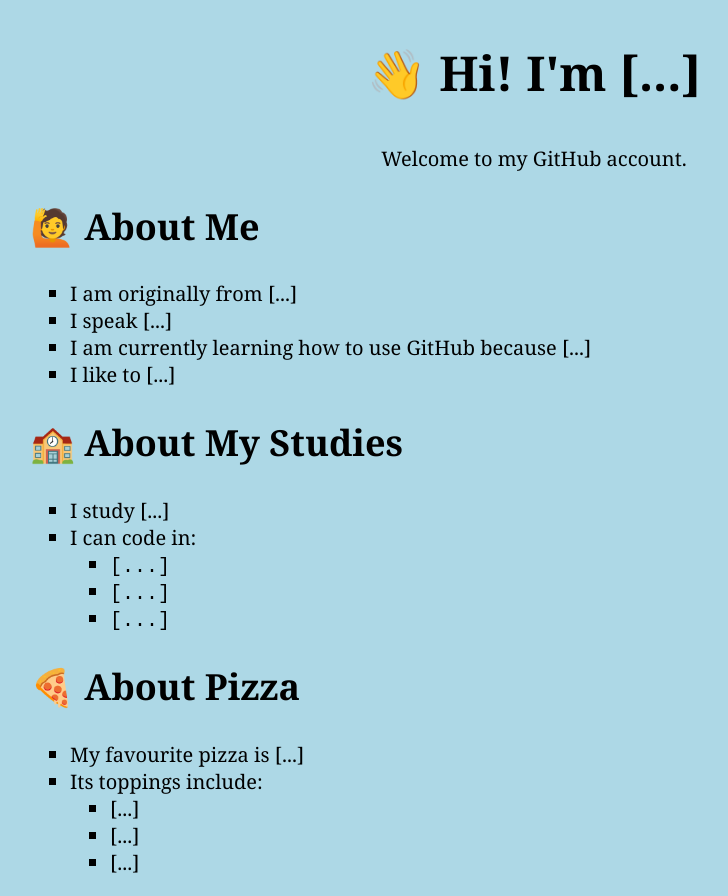
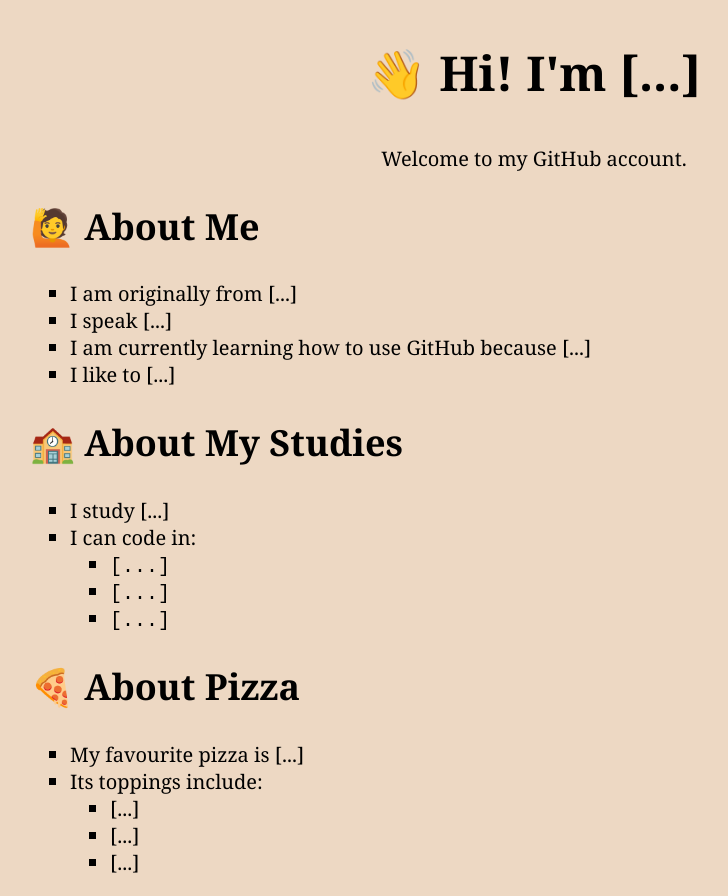
Before and after one commit to SSLIS/gh-pages-about-me, a plain HTML site: page index.html in a window 1280 px wide. Shown: the whole page, without its empty margins (106-834 px from the left). Drawn offline with Linux system fonts and the light colour scheme.

Commit message:
revert css back to pre-class

```diff
--- a/css/style.css
+++ b/css/style.css
@@ -1,7 +1,7 @@
 /* Feel free to change me and make me your own! */
 
 body {
-  background-color: lightblue;
+  background-color: #edd8c3;
   font-family: Georgia, serif;
 }
 
```
